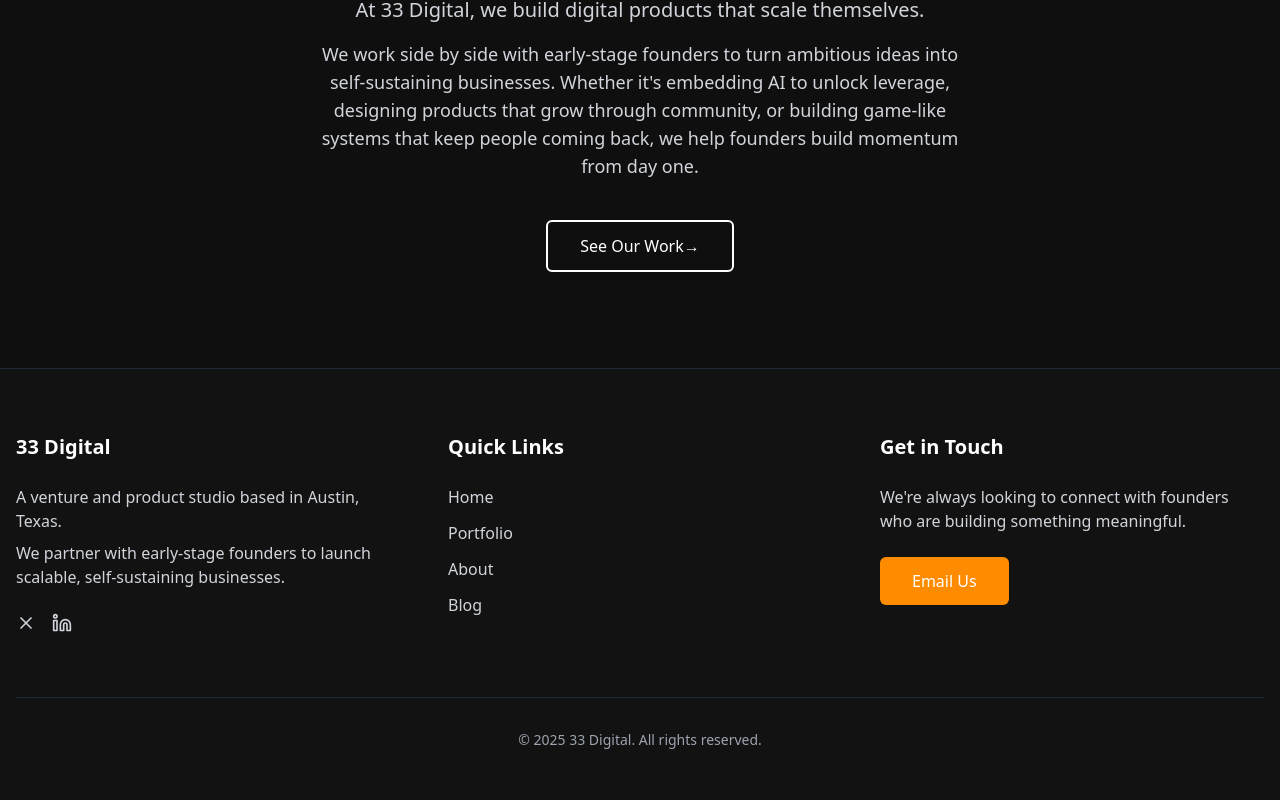
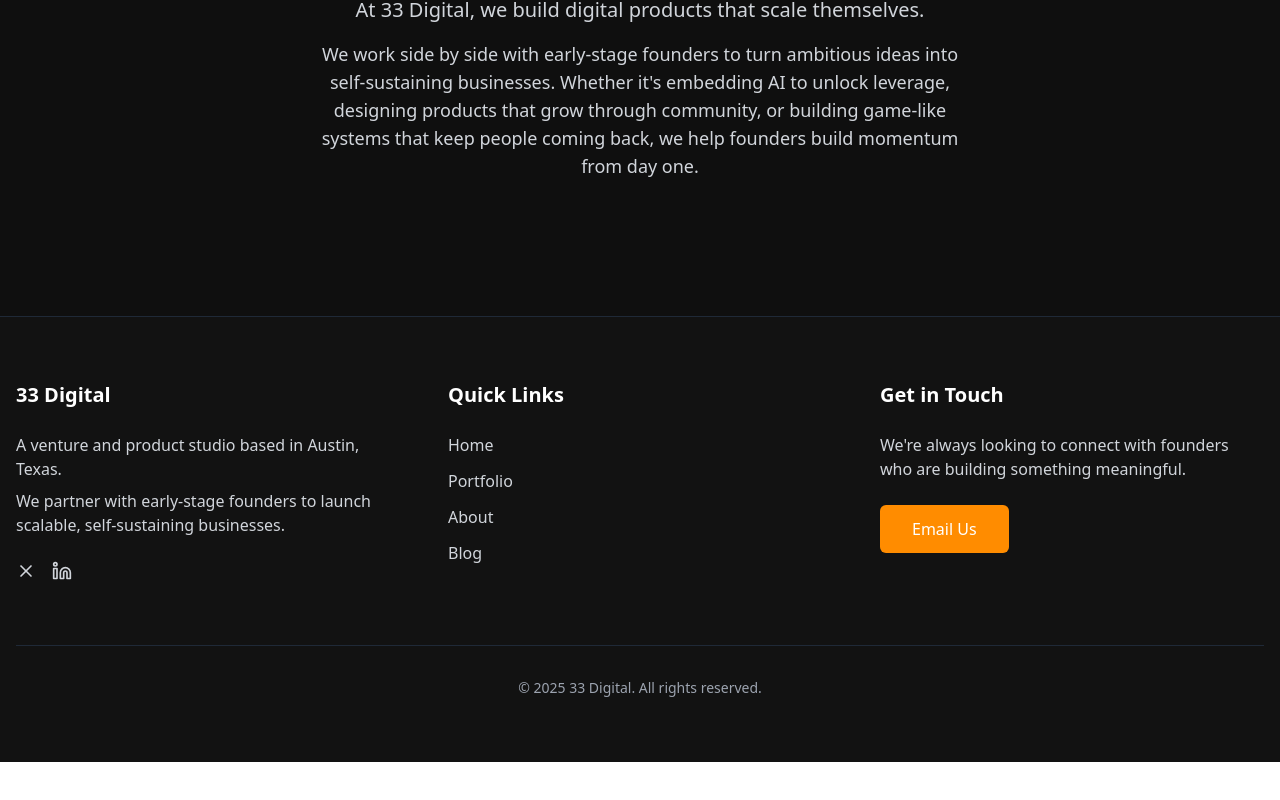
Before and after one commit to seanraf/33digital, a React (Vite) app: page /home in a window 1280 px wide. Shown: the part 1226-2026 px from the top of the page. After the commit the page ends 1988 px from the top, so only its background shows below. Built offline with nearby package versions, Linux system fonts and the light colour scheme.

Commit message:
Final tweak, ready for release.

```diff
--- a/src/components/Hero.tsx
+++ b/src/components/Hero.tsx
@@ -56,9 +56,9 @@ const Hero = () => {
             Whether it's embedding AI to unlock leverage, designing products that grow through community,
             or building game-like systems that keep people coming back, we help founders build momentum from day one.
           </p>
-          <Link to="/portfolio" className="btn-outline px-8 py-3">
+          {/* <Link to="/portfolio" className="btn-outline px-8 py-3">
             See Our Work <span aria-hidden="true">→</span>
-          </Link>
+          </Link> */}
         </div>
       </div>
     </section>
```
